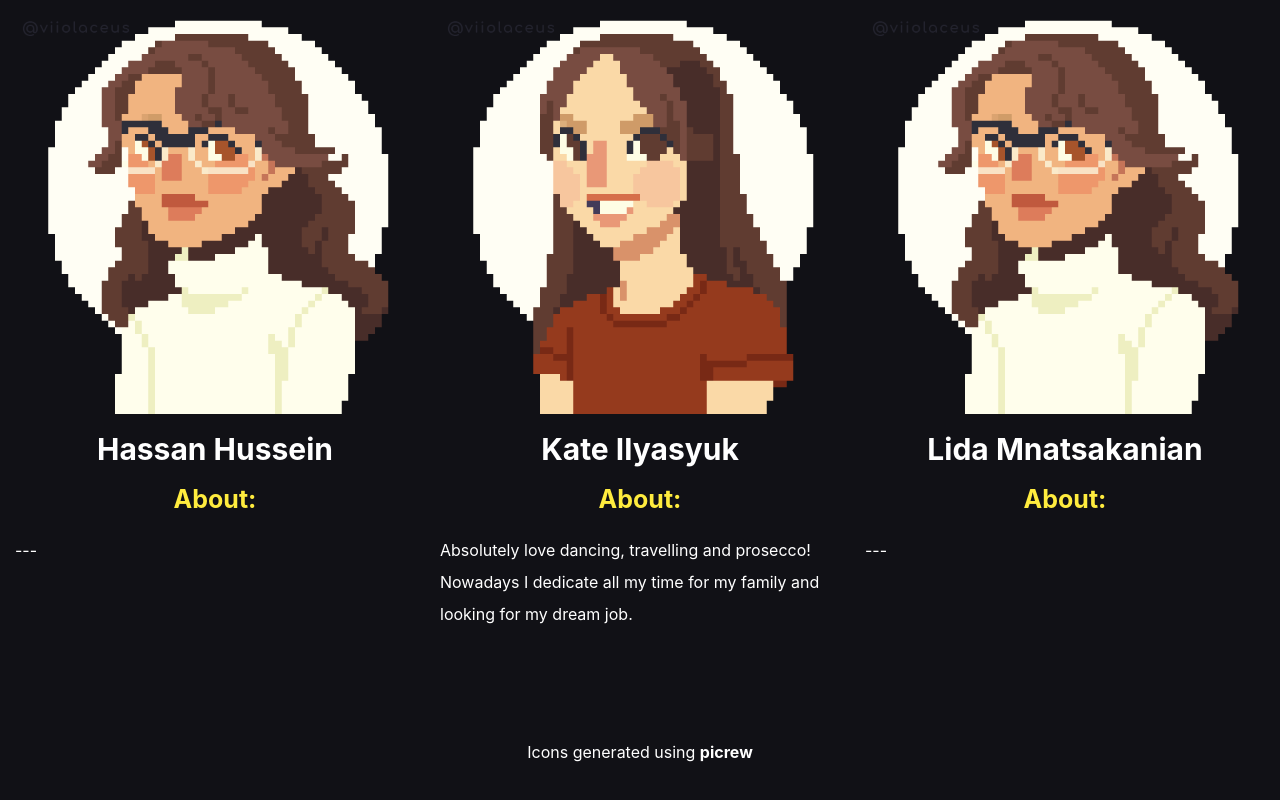
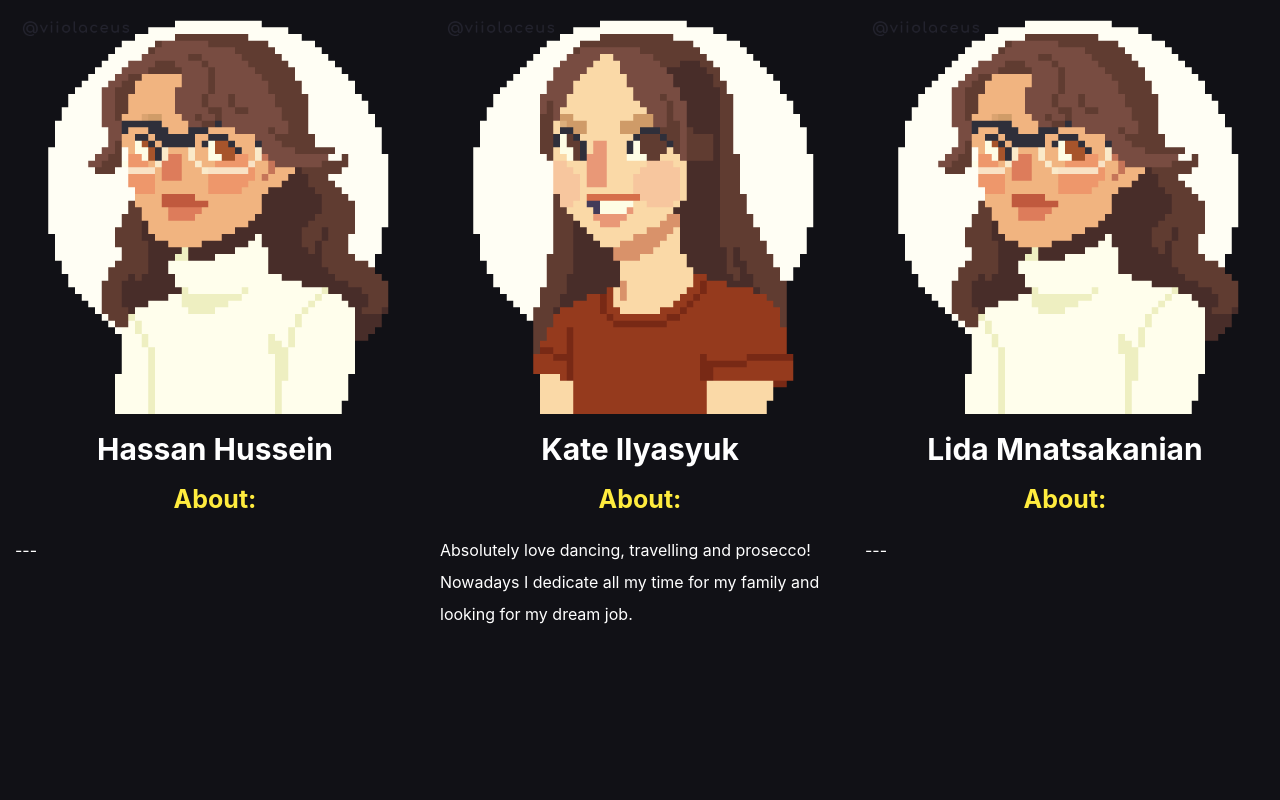
Before and after one commit to gbataglini/PIP-Pictures, a React (Create React App) app: page / in a window 1280 px wide. Shown: the part 1080-1880 px from the top of the page. After the commit the page ends 1800 px from the top, so only its background shows below. Built offline with nearby package versions, Linux system fonts and the light colour scheme.

Commit message:
removed footer

```diff
--- a/src/App.js
+++ b/src/App.js
@@ -57,9 +57,6 @@ function App() {
           <p>---</p>
         </div>
       </body>
-      <footer>
-        <p>Icons generated using <a className='footer-link' href='https://picrew.me/en/image_maker/112842' target="_blank">picrew</a></p>
-      </footer>
       </div>
   );
 }
```
